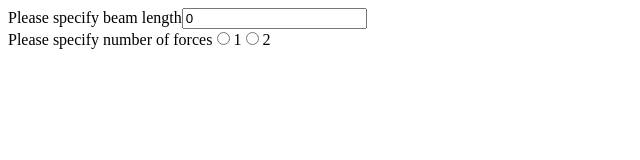
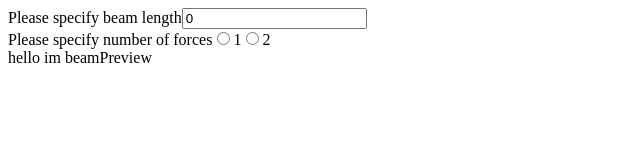
Before and after one commit to krzysztof-kuik/Project_Beam_Calculator, a React (Create React App) app: page / in a window 1280 px wide. Shown: the top 160 px of the page, without its empty margins (0-640 px from the left). Built offline with nearby package versions, Linux system fonts and the light colour scheme.

Commit message:
Initiation of beam preview component

```diff
--- a/src/components/app/app.js
+++ b/src/components/app/app.js
@@ -1,11 +1,13 @@
 import React, { Component } from 'react';
 import Form from '../form/form'
+import BeamPreview from '../beam_preview/beam_preview';
 
 class App extends Component {
     render() {
         return (
             <>
                 <Form />
+                <BeamPreview />
             </>
         )
     }
--- /dev/null
+++ b/src/components/beam_preview/beam_preview.js
@@ -0,0 +1,13 @@
+import React, { Component } from 'react'
+
+class BeamPreview extends Component {
+    render() {
+        return (
+            <div className="beamPreview">
+                hello im beamPreview
+            </div>
+        )
+    }
+}
+
+export default BeamPreview
--- a/src/components/form/form.js
+++ b/src/components/form/form.js
@@ -29,10 +29,10 @@ class Form extends Component {
       forceForms.push(
         <div>
           <label> Please specify value of Force Number {i}
-            <input onChange={this.numInputHandler} name={`force_${i}_Value`} type="number" />
+            <input onChange={this.numInputHandler} name={`force_${i}_Value`} type="number" value={this.state[`force_${i}_Value`]} />
           </label>
           <label> Please specify x coordinate of Force Number {i}
-            <input onChange={this.numInputHandler} name={`force_${i}_X`} type="number" />
+            <input onChange={this.numInputHandler} name={`force_${i}_X`} type="number" value={this.state[`force_${i}_X`]} />
           </label>
         </div>
       )
```
Also changed, not shown: src/components/beam_preview/beam_preview.scss (added), src/components/form/form.scss (added).
